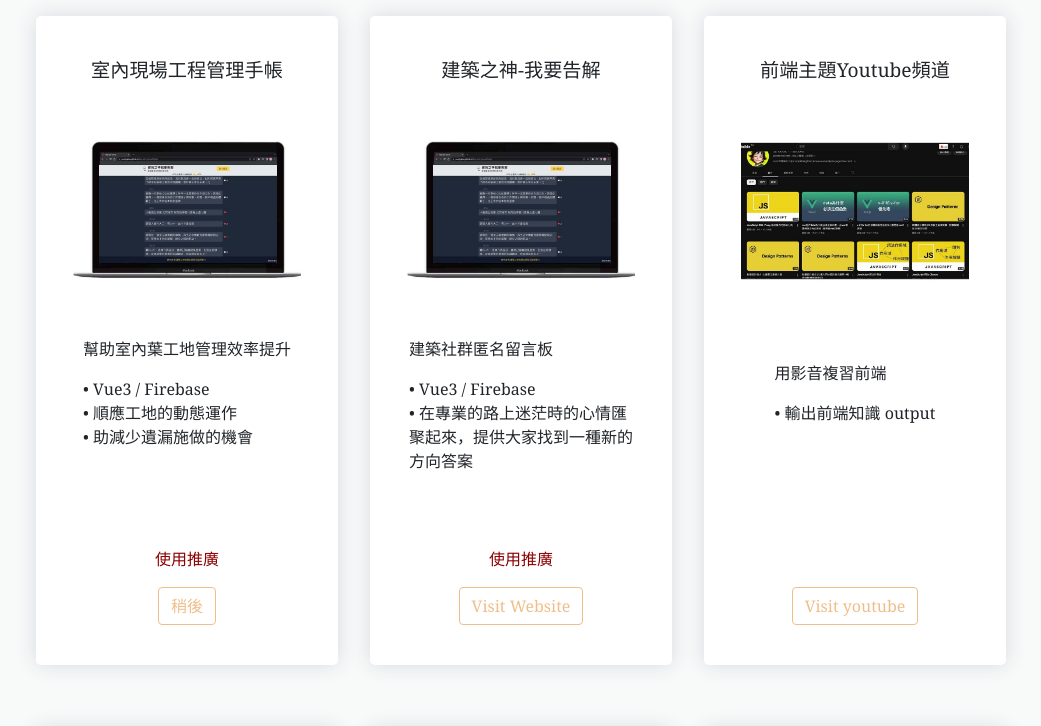
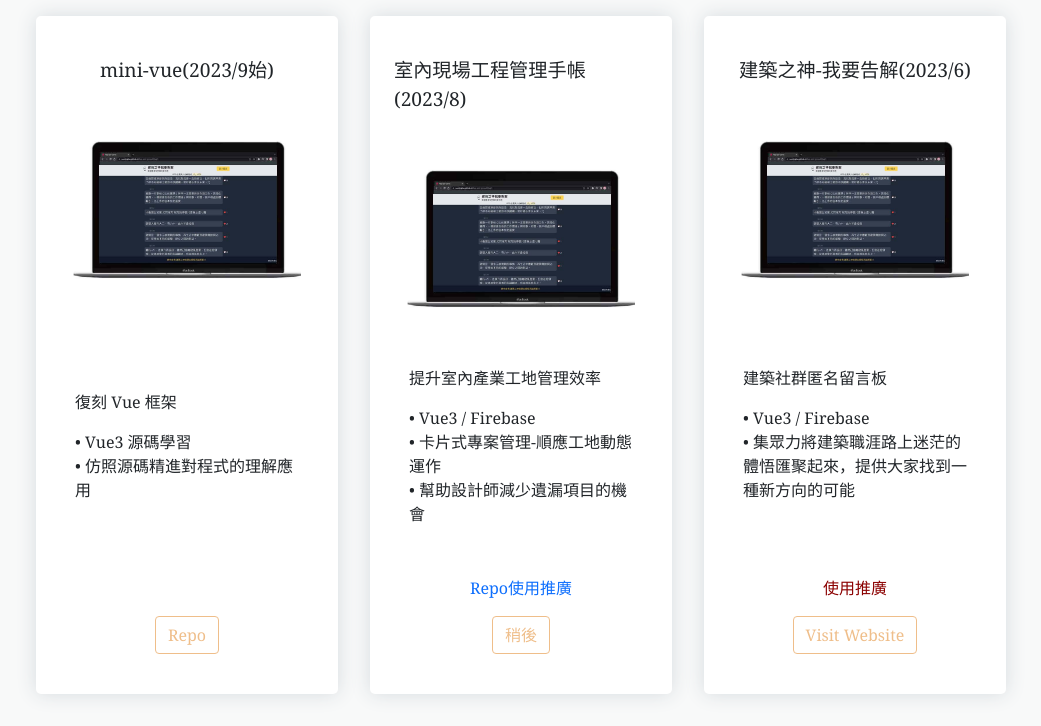
Before and after one commit to eddie8119/profile2, a website: page index.html in a window 1280 px wide. Shown: the part 1540-2266 px from the top of the page, without its empty margins (119-1160 px from the left). Drawn offline with nearby package versions, Linux system fonts and the light colour scheme.

Commit message:
項目更新

```diff
--- a/index.html
+++ b/index.html
@@ -41,7 +41,7 @@
                 <div class="paragraph-container">
                     <header class="sub-header">我的前端技能</header>
                     <p class="paragraph">
-                      前端技術採用 Vue2 / Vue3，Nuxt 框架進行網頁開發，用 Tailwind框架，Sass管理css。擅長將技術連結使用落地場景。例如作品(室內工程管理手帳) 將科技業的專案工具帶入傳產室內設計業，並結合室內產業的關鍵字設定。作品(建築之神-我要告解)把留言板功能，連結給社群的私密表白。現在目標正在學習Vue源碼，透過仿照源碼精進對程式的理解應用。
+                      前端技術採用 Vue2 / Vue3，Nuxt 框架進行網頁開發，用 Tailwind框架，Sass管理css。要用程式做好玩的實踐。例如作品(室內工程管理手帳) 將科技業的專案工具帶入傳產室內設計業，並結合室內產業的關鍵字設定。作品(建築之神-我要告解)把留言板功能，連結給社群的私密表白。現在目標正在學習Vue源碼，透過仿照源碼精進對程式的理解應用。
                     </p>
                 </div>
             </div>
@@ -56,30 +56,47 @@
           <div class="row justify-content-center ">
             <!-- 專案 -->
             <div id="project-item" class="col-xs-12 col-md-5 col-xl-3">
-              <header>室內現場工程管理手帳</header>
+              <header>mini-vue(2023/9始)</header>
               <div id='img'><img  src="/image/建築之神要告解.jpg"></div>
               <div id="description">
-                <p class="">幫助室內葉工地管理效率提升
+                <p class="">復刻 Vue 框架
+                </p>
+                <p>
+                  •  Vue3 源碼學習
+                  <br>• 仿照源碼精進對程式的理解應用
+                </p>
+              </div>
+              <a href="https://github.com/eddie8119/mini-vue.git" target="_blank"><button type="button" class="btn btn-outline-primary">Repo</button></a>
+            </div>
+            <!-- 專案 -->
+            <div id="project-item" class="col-xs-12 col-md-5 col-xl-3">
+              <header>室內現場工程管理手帳(2023/8)</header>
+              <div id='img'><img  src="/image/建築之神要告解.jpg"></div>
+              <div id="description">
+                <p class="">提升室內產業工地管理效率
                 </p>
                 <p>
                   •  Vue3 / Firebase
-                  <br>• 順應工地的動態運作
-                  <br>• 助減少遺漏施做的機會
+                  <br>• 卡片式專案管理-順應工地動態運作
+                  <br>• 幫助設計師減少遺漏項目的機會
                 </p>
               </div>
-              <a href="https://www.instagram.com/reel/CwcoI7YK2cF/" target="_blank">使用推廣</a>
+              <div id="project-item-flex">
+                <a href="https://github.com/eddie8119/Kanban-interior" target="_blank">Repo</a>
+                <a href="https://www.instagram.com/reel/CwcoI7YK2cF/" target="_blank">使用推廣</a>
+              </div>
               <a href="" target="_blank"><button type="button" class="btn btn-outline-primary">稍後</button></a>
             </div>
               <!-- 專案 -->
               <div id="project-item" class="col-xs-12 col-md-5 col-xl-3">
-                <header>建築之神-我要告解</header>
+                <header>建築之神-我要告解(2023/6)</header>
                 <div id='img'><img  src="/image/建築之神要告解.jpg"></div>
                 <div id="description">
                   <p class="">建築社群匿名留言板
                   </p>
                   <p>
                     •  Vue3 / Firebase
-                    <br>• 在專業的路上迷茫時的心情匯聚起來，提供大家找到一種新的方向答案
+                    <br>• 集眾力將建築職涯路上迷茫的體悟匯聚起來，提供大家找到一種新方向的可能
                   </p>
                 </div>
                 <a href="https://www.youtube.com/watch?v=cDFy50Gko1Y" target="_blank">使用推廣</a>
@@ -87,20 +104,20 @@
               </div>
               <!-- 專案 -->
               <div id="project-item" class="col-xs-12 col-md-5 col-xl-3">
-                <header>前端主題Youtube頻道</header>
+                <header>前端主題Youtube頻道(2023/3始)</header>
                 <div id='img'><img  src="/image/codeyt.jpg"></div>
                 <div id="description">
                   <p class="">用影音複習前端
                   </p>
                   <p>
-                    •  輸出前端知識 output
+                    •  輸出 output 前端知識
                   </p>
                 </div>
                 <a href="https://www.youtube.com/channel/UC-1teyrSCuxtpgia0XMr-Ng" target="_blank"><button type="button" class="btn btn-outline-primary">Visit youtube</button></a>
               </div>
               <!-- 專案 -->
               <div id="project-item" class="col-xs-12 col-md-5 col-xl-3">
-                <header>空間影像攝影官網</header>
+                <header>室內攝影形象官網(2023/2)</header>
                 <div id='img'><img  src="/image/方生糖影像.jpg"></div>
                 <div id="description">
                   <p class="">個人品牌形象
@@ -113,7 +130,22 @@
               </div>
               <!-- 專案 -->
               <div id="project-item" class="col-xs-12 col-md-5 col-xl-3">
-                <header>成寓室內裝修設計官網優化</header>
+                <header>建築事務所專案管理系統(2022/10)</header>
+                <div id='img'><img  src="/image/arch-project.jpg"></div>
+                <div id="description">
+                  <p class="">編輯建築專案的細項費用
+                  </p>
+                  <p>
+                    •  將自事務所作業的痛點化為產品的機會
+                    <br>•  利用VUEX store存放增刪改查的資訊
+                  </p>
+                </div>
+                <a href="https://medium.com/@wang8119/%E5%BB%BA%E7%AF%89%E4%BA%8B%E5%8B%99%E6%89%80%E5%B0%88%E6%A1%88%E7%AE%A1%E7%90%86%E7%B3%BB%E7%B5%B1-%E5%89%8D%E7%AB%AF%E9%96%8B%E7%99%BC-d3a86cc6033" target="_blank">技術說明</a>
+                <a href="https://arch-project-management.netlify.app/" target="_blank"><button type="button" class="btn btn-outline-primary">Visit Website</button></a>
+              </div>
+              <!-- 專案 -->
+              <div id="project-item" class="col-xs-12 col-md-5 col-xl-3">
+                <header>成寓室內裝修設計官網優化(2022/9)</header>
                 <div id='img'><img  src="/image/cy-design-rwd.jpg"></div>
                 <div id="description">
                   <p class="">以室內公司為客戶協助官網優化
@@ -125,21 +157,6 @@
                   </p>
                 </div>
                 <a href="https://eddie8119.github.io/cy-dstudio/" target="_blank"><button type="button" class="btn btn-outline-primary">Visit Website</button></a>
-              </div>
-              <!-- 專案 -->
-              <div id="project-item" class="col-xs-12 col-md-5 col-xl-3">
-                <header>建築事務所專案管理系統</header>
-                <div id='img'><img  src="/image/arch-project.jpg"></div>
-                <div id="description">
-                  <p class="">編輯建築專案的細項費用
-                  </p>
-                  <p>
-                    •  將自事務所作業的痛點化為產品的機會
-                    <br>•  利用VUEX store存放增刪改查的資訊
-                  </p>
-                </div>
-                <a href="https://medium.com/@wang8119/%E5%BB%BA%E7%AF%89%E4%BA%8B%E5%8B%99%E6%89%80%E5%B0%88%E6%A1%88%E7%AE%A1%E7%90%86%E7%B3%BB%E7%B5%B1-%E5%89%8D%E7%AB%AF%E9%96%8B%E7%99%BC-d3a86cc6033" target="_blank">技術說明</a>
-                <a href="https://arch-project-management.netlify.app/" target="_blank"><button type="button" class="btn btn-outline-primary">Visit Website</button></a>
               </div>
               <!-- 專案 -->
               <div id="project-item" class="col-xs-12 col-md-5 col-xl-3">
--- a/styles/style.scss
+++ b/styles/style.scss
@@ -143,7 +143,7 @@
 	margin: 2rem 1rem ;
 	border-radius: 5px;
 	box-shadow: 0px 0px 20px #d6dbdf;
-  padding: 1.5rem;
+	padding: 1.5rem;
 	.link-style {
 		color: $brand-main-bg;
 	}
@@ -181,6 +181,11 @@
 	min-height: 210px;
 	padding: 0 15px;
 	// align-self: flex-start;
+}
+
+#project-item-flex{
+	display: flex;
+	justify-content: space-around;
 }
 
 .description-title {
```
Also changed, not shown: styles/style.css, 1 other file.
